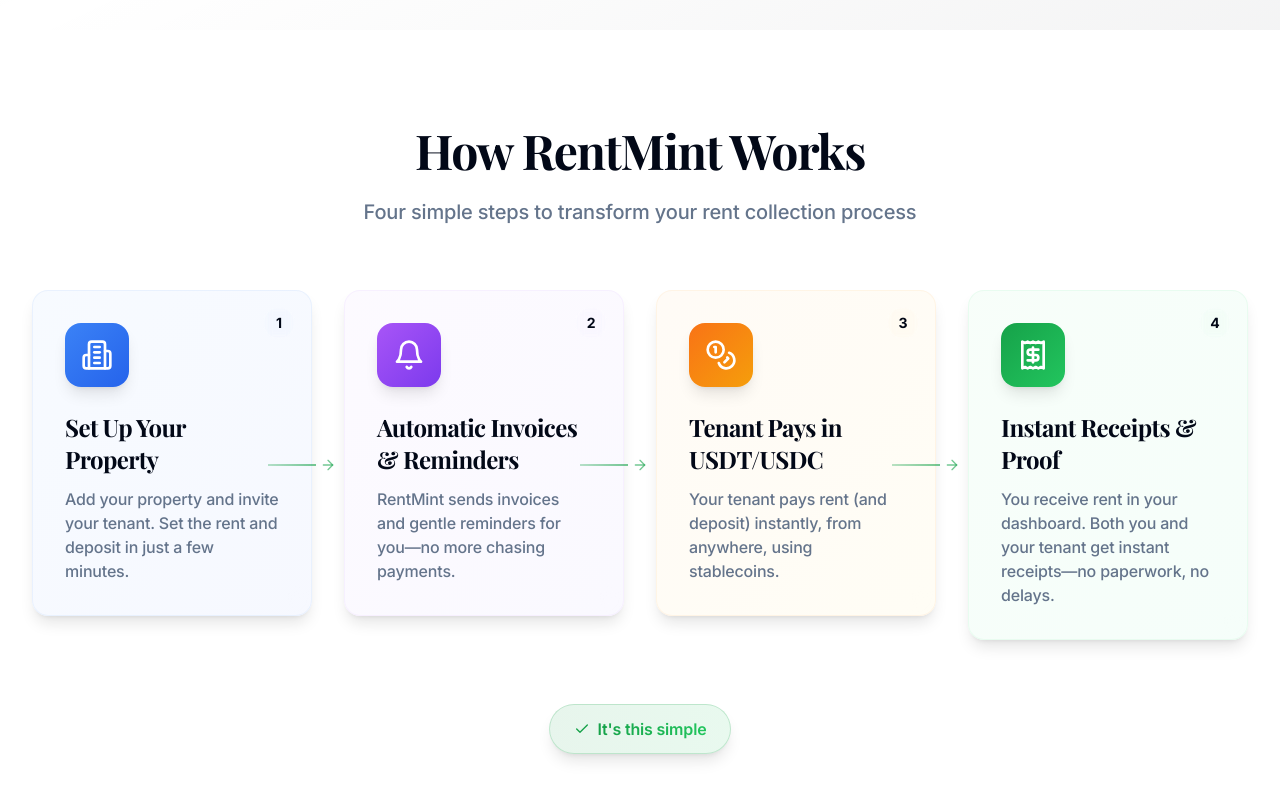
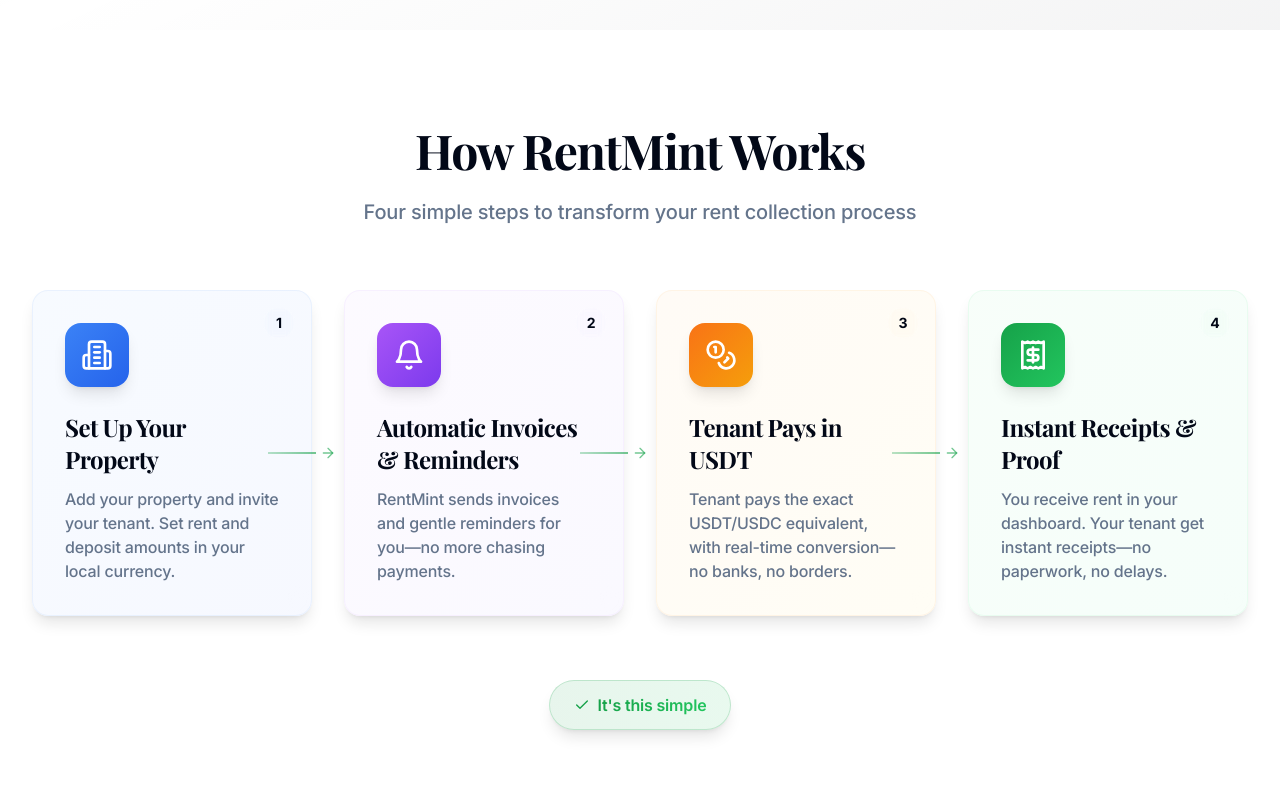
Before and after one commit to RentMint/rentmint-website, a React (Vite) app: page / in a window 1280 px wide. Shown: the part 647-1447 px from the top of the page. Built offline with nearby package versions, Linux system fonts and the light colour scheme.

Commit message:
Update "How RentMint Works" section content
Update the content of the four steps in the "How RentMint Works" section as requested by the user.

```diff
--- a/src/components/HowItWorksSection.tsx
+++ b/src/components/HowItWorksSection.tsx
@@ -5,7 +5,7 @@ const HowItWorksSection = () => {
     {
       icon: Building2,
       title: "Set Up Your Property",
-      subtitle: "Add your property and invite your tenant. Set the rent and deposit in just a few minutes.",
+      subtitle: "Add your property and invite your tenant. Set rent and deposit amounts in your local currency.",
       gradient: "from-blue-500 to-blue-600",
       bgGradient: "from-blue-50/50 to-indigo-50/50 dark:from-blue-950/20 dark:to-indigo-950/20",
       borderColor: "border-blue-100/50 dark:border-blue-800/30"
@@ -20,8 +20,8 @@ const HowItWorksSection = () => {
     },
     {
       icon: Coins,
-      title: "Tenant Pays in USDT/USDC",
-      subtitle: "Your tenant pays rent (and deposit) instantly, from anywhere, using stablecoins.",
+      title: "Tenant Pays in USDT",
+      subtitle: "Tenant pays the exact USDT/USDC equivalent, with real-time conversion—no banks, no borders.",
       gradient: "from-orange-500 to-amber-500",
       bgGradient: "from-orange-50/50 to-amber-50/50 dark:from-orange-950/20 dark:to-amber-950/20",
       borderColor: "border-orange-100/50 dark:border-orange-800/30"
@@ -29,7 +29,7 @@ const HowItWorksSection = () => {
     {
       icon: Receipt,
       title: "Instant Receipts & Proof",
-      subtitle: "You receive rent in your dashboard. Both you and your tenant get instant receipts—no paperwork, no delays.",
+      subtitle: "You receive rent in your dashboard. Your tenant get instant receipts—no paperwork, no delays.",
       gradient: "from-rentmint-accent to-green-500",
       bgGradient: "from-green-50/50 to-emerald-50/50 dark:from-green-950/20 dark:to-emerald-950/20",
       borderColor: "border-green-100/50 dark:border-green-800/30"
```
